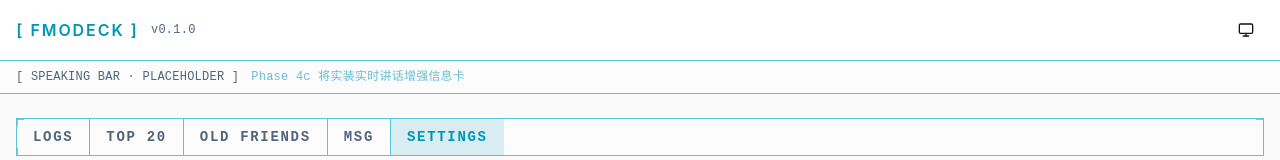
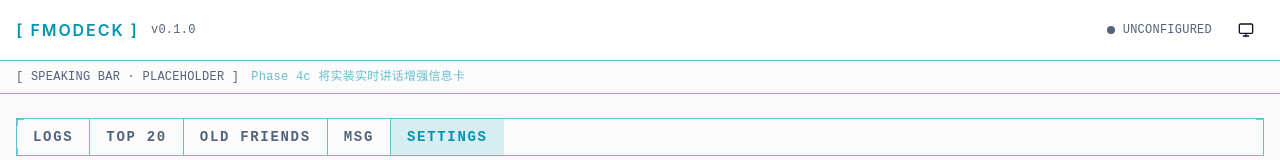
Before and after one commit to wh0am1i/FmoDeck, a React (Vite) app: page /settings in a window 1280 px wide. Shown: the top 160 px of the page. Built offline with nearby package versions, Linux system fonts and the light colour scheme.

Commit message:
feat(ui): Header 增加连接状态指示器（UNCONFIGURED/CONNECTING/ONLINE/ERROR）

```diff
--- /dev/null
+++ b/src/components/layout/connection-indicator.tsx
@@ -0,0 +1,46 @@
+import { connectionStore } from '@/stores/connection'
+import { settingsStore } from '@/stores/settings'
+import { useAutoReconnect } from '@/hooks/useAutoReconnect'
+import { cn } from '@/lib/utils'
+
+function extractHost(url: string | null): string {
+  if (!url) return 'unknown'
+  try {
+    return new URL(url).host
+  } catch {
+    return url
+  }
+}
+
+export function ConnectionIndicator() {
+  const { status, lastError } = useAutoReconnect()
+  const url = connectionStore((s) => s.currentUrl)
+  const activeId = settingsStore((s) => s.activeAddressId)
+
+  let dotClass = 'bg-muted-foreground'
+  let label = ''
+
+  if (status === 'connected') {
+    dotClass = 'bg-green-500'
+    label = `ONLINE · ${extractHost(url)}`
+  } else if (status === 'connecting') {
+    dotClass = 'bg-accent animate-pulse'
+    label = 'CONNECTING...'
+  } else if (status === 'error') {
+    dotClass = 'bg-destructive'
+    const msg = lastError?.message.split(':')[0] ?? 'UNKNOWN'
+    label = `ERROR · ${msg}`
+  } else {
+    label = activeId ? 'OFFLINE' : 'UNCONFIGURED'
+  }
+
+  return (
+    <div
+      className="hud-mono flex items-center gap-2 text-xs text-muted-foreground"
+      aria-label="连接状态"
+    >
+      <span className={cn('h-2 w-2 rounded-full', dotClass)} aria-hidden="true" />
+      <span>{label}</span>
+    </div>
+  )
+}
--- a/src/components/layout/header.tsx
+++ b/src/components/layout/header.tsx
@@ -1,5 +1,6 @@
 import { useTheme } from '@/app/providers/theme-context'
 import { Button } from '@/components/ui/button'
+import { ConnectionIndicator } from './connection-indicator'
 import { Monitor, Moon, Sun } from 'lucide-react'
 
 export function Header() {
@@ -20,6 +21,8 @@ export function Header() {
           <span className="hud-title text-primary">[ FMODECK ]</span>
           <span className="hud-mono text-xs text-muted-foreground">v0.1.0</span>
         </div>
+        <div className="flex items-center gap-4">
+          <ConnectionIndicator />
           <Button
             variant="ghost"
             size="icon"
@@ -29,6 +32,7 @@ export function Header() {
             <Icon className="h-4 w-4" />
           </Button>
         </div>
+      </div>
     </header>
   )
 }
--- a/src/hooks/useAutoReconnect.ts
+++ b/src/hooks/useAutoReconnect.ts
@@ -1,4 +1,3 @@
-import { useSyncExternalStore } from 'react'
 import { connectionStore, type ConnectionStatus } from '@/stores/connection'
 
 interface AutoReconnectSnapshot {
@@ -7,11 +6,7 @@ interface AutoReconnectSnapshot {
 }
 
 export function useAutoReconnect(): AutoReconnectSnapshot {
-  return useSyncExternalStore(
-    (cb) => connectionStore.subscribe(cb),
-    () => {
-      const s = connectionStore.getState()
-      return { status: s.status, lastError: s.lastError }
-    }
-  )
+  const status = connectionStore((s) => s.status)
+  const lastError = connectionStore((s) => s.lastError)
+  return { status, lastError }
 }
```
Lines whose indentation alone changed are shown as unchanged.
